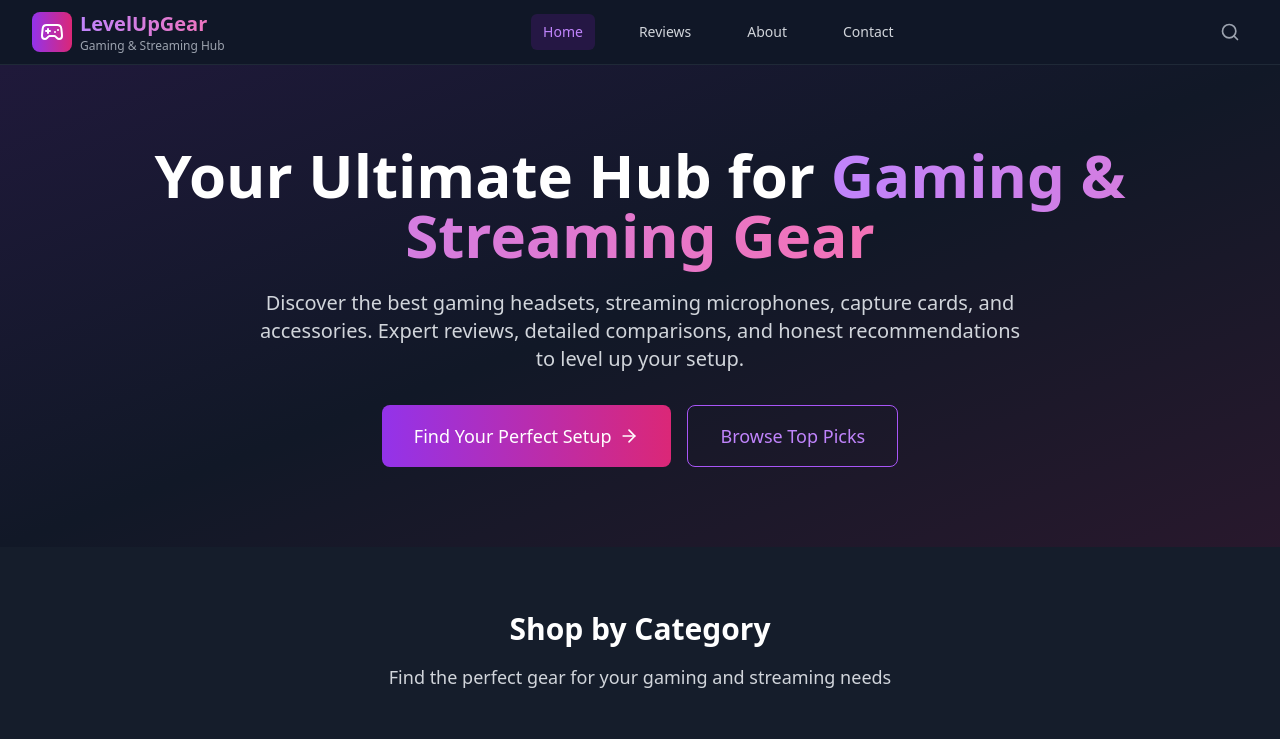
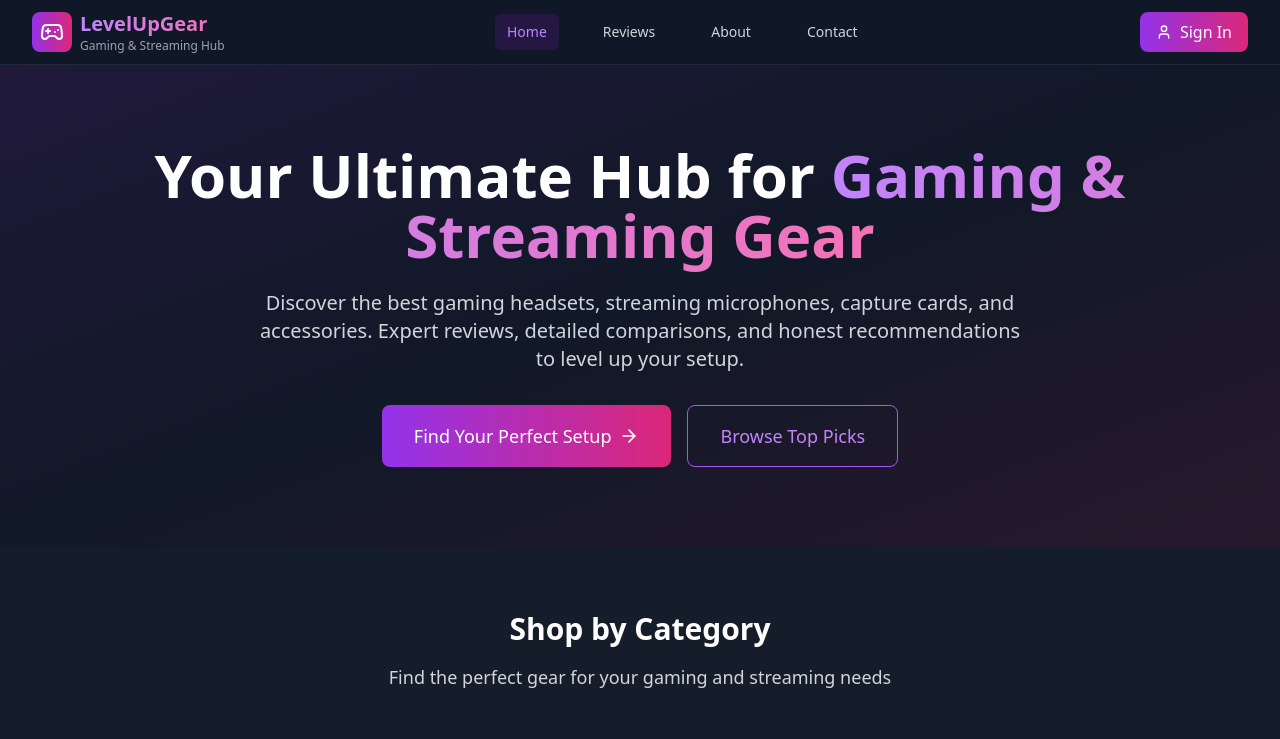
Before and after one commit to putrasedana/LevelUpGear, a React (Vite) app: page / in a window 1280 px wide. Shown: the top 739 px of the page. Built offline with nearby package versions, Linux system fonts and the light colour scheme.

Commit message:
Replace search button with Sign In button

```diff
--- a/src/components/Header.tsx
+++ b/src/components/Header.tsx
@@ -1,6 +1,6 @@
 import React, { useState } from 'react';
 import { Link, useLocation } from 'react-router-dom';
-import { Menu, X, Search, Gamepad2 } from 'lucide-react';
+import { Menu, X, User, Gamepad2 } from 'lucide-react';
 
 const Header = () => {
   const [isMenuOpen, setIsMenuOpen] = useState(false);
@@ -51,8 +51,9 @@ const Header = () => {
 
           {/* Search Button */}
           <div className="hidden md:flex items-center space-x-4">
-            <button className="p-2 text-gray-400 hover:text-purple-400 hover:bg-gray-800 rounded-lg transition-all">
-              <Search className="h-5 w-5" />
+            <button className="flex items-center space-x-2 bg-gradient-to-r from-purple-600 to-pink-600 hover:from-purple-500 hover:to-pink-500 text-white px-4 py-2 rounded-lg font-medium transition-all transform hover:scale-105">
+              <User className="h-4 w-4" />
+              <span>Sign In</span>
             </button>
           </div>
 
@@ -84,9 +85,9 @@ const Header = () => {
                 </Link>
               ))}
               <div className="pt-2">
-                <button className="flex items-center space-x-2 px-3 py-2 text-gray-300 hover:text-purple-400">
-                  <Search className="h-5 w-5" />
-                  <span>Search</span>
+                <button className="flex items-center space-x-2 px-3 py-2 bg-gradient-to-r from-purple-600 to-pink-600 hover:from-purple-500 hover:to-pink-500 text-white rounded-lg font-medium w-full justify-center">
+                  <User className="h-4 w-4" />
+                  <span>Sign In</span>
                 </button>
               </div>
             </div>
```
